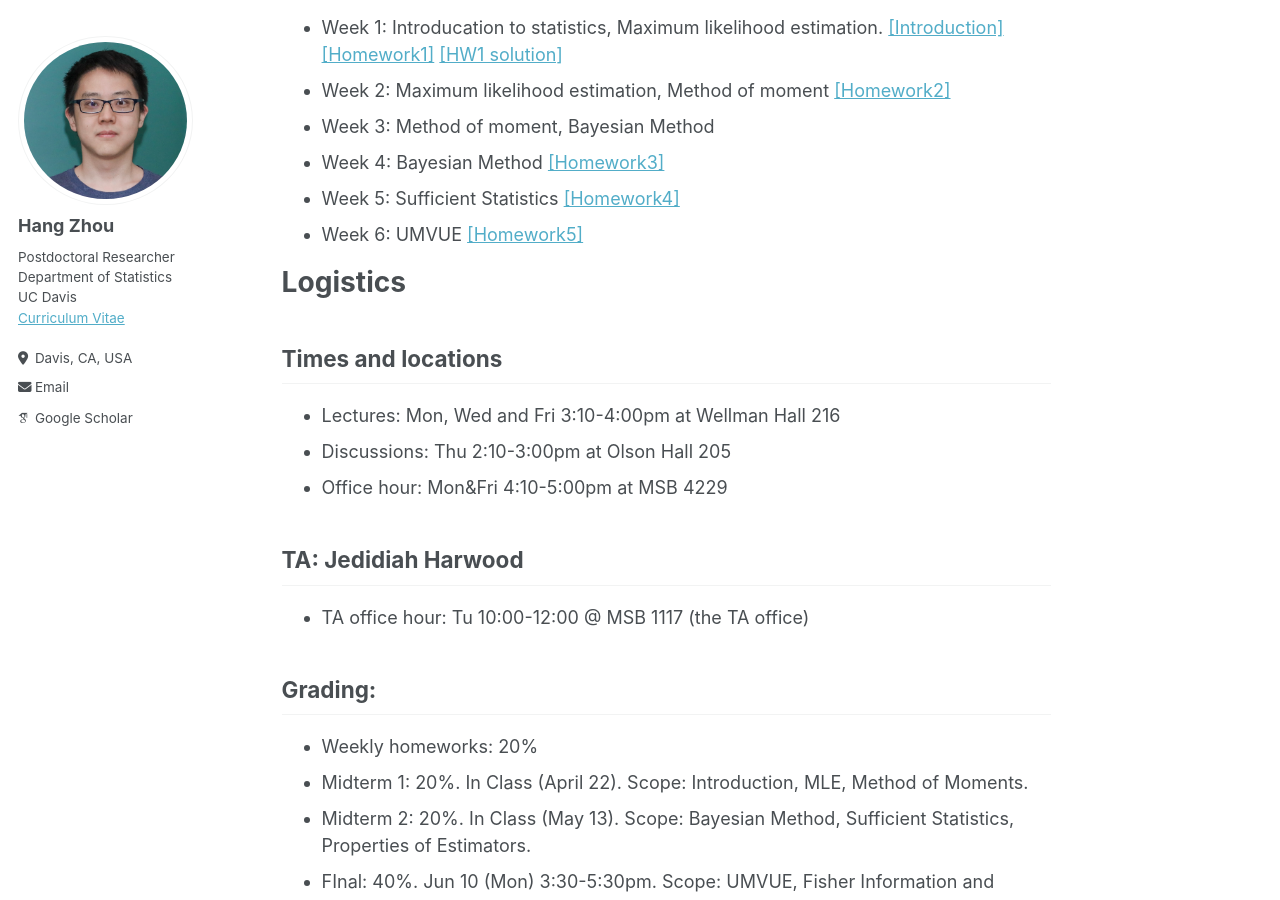
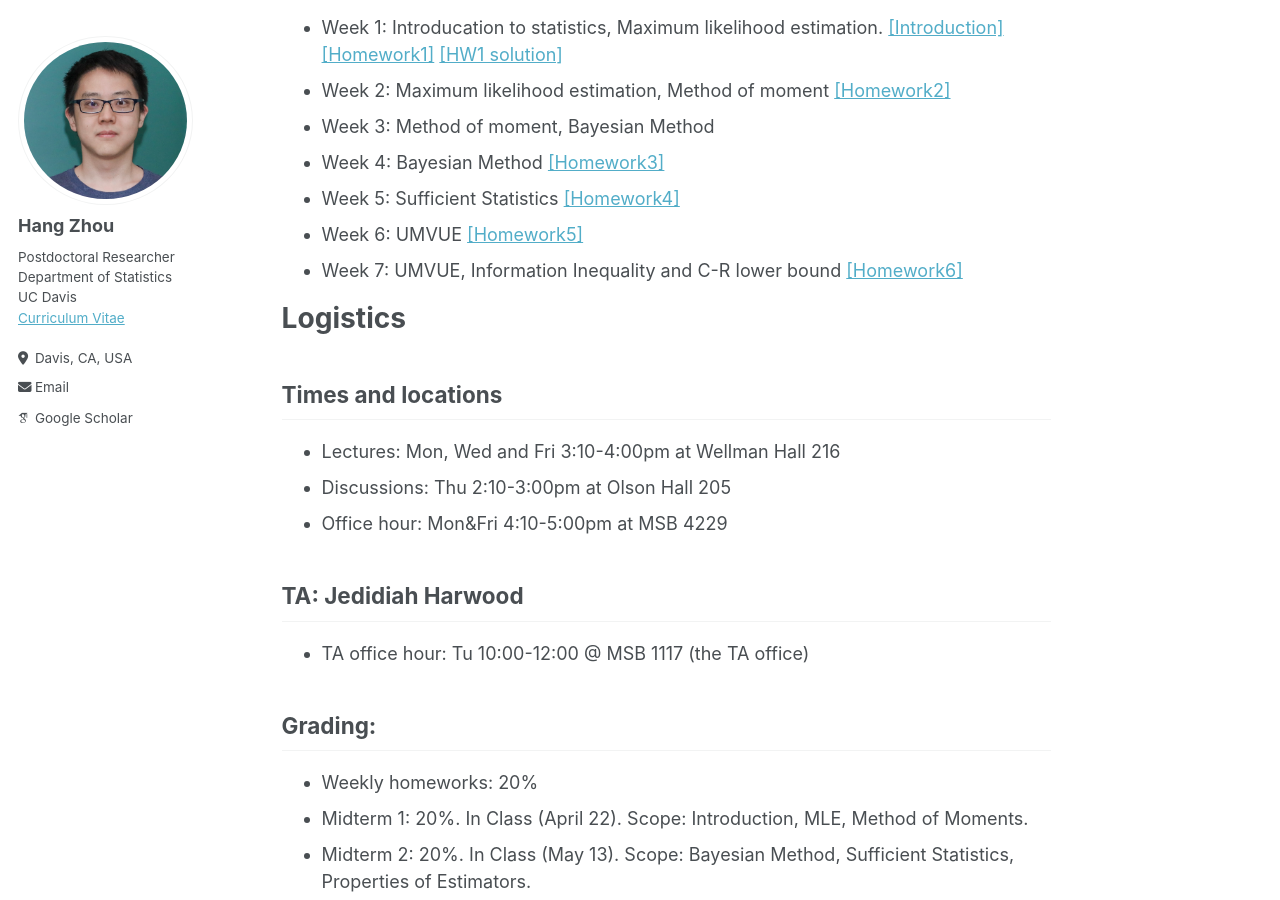
Before and after one commit to hg-zh/hg-zh.github.io, a Jekyll site: the page built from _teaching/2024-spring-STA131B.md, in a window 1280 px wide and 900 px high, scrolled down 301 px. Built offline with Jekyll 4.4.1, drawn with Linux system fonts in a browser that asks for light colours; some web fonts are replaced.

Commit message:
Update 2024-spring-STA131B.md

```diff
--- a/_teaching/2024-spring-STA131B.md
+++ b/_teaching/2024-spring-STA131B.md
@@ -20,6 +20,7 @@ You can download the notation index [\[here\]](https://hg-zh.github.io/files/not
 - Week 4: Bayesian Method [\[Homework3\]](https://hg-zh.github.io/files/HW3.pdf)
 - Week 5: Sufficient Statistics [\[Homework4\]](https://hg-zh.github.io/files/HW4.pdf)
 - Week 6: UMVUE [\[Homework5\]](https://hg-zh.github.io/files/HW5.pdf)
+- Week 7: UMVUE, Information Inequality and C-R lower bound [\[Homework6\]](https://hg-zh.github.io/files/HW6.pdf)
 
 # Logistics
 
```
